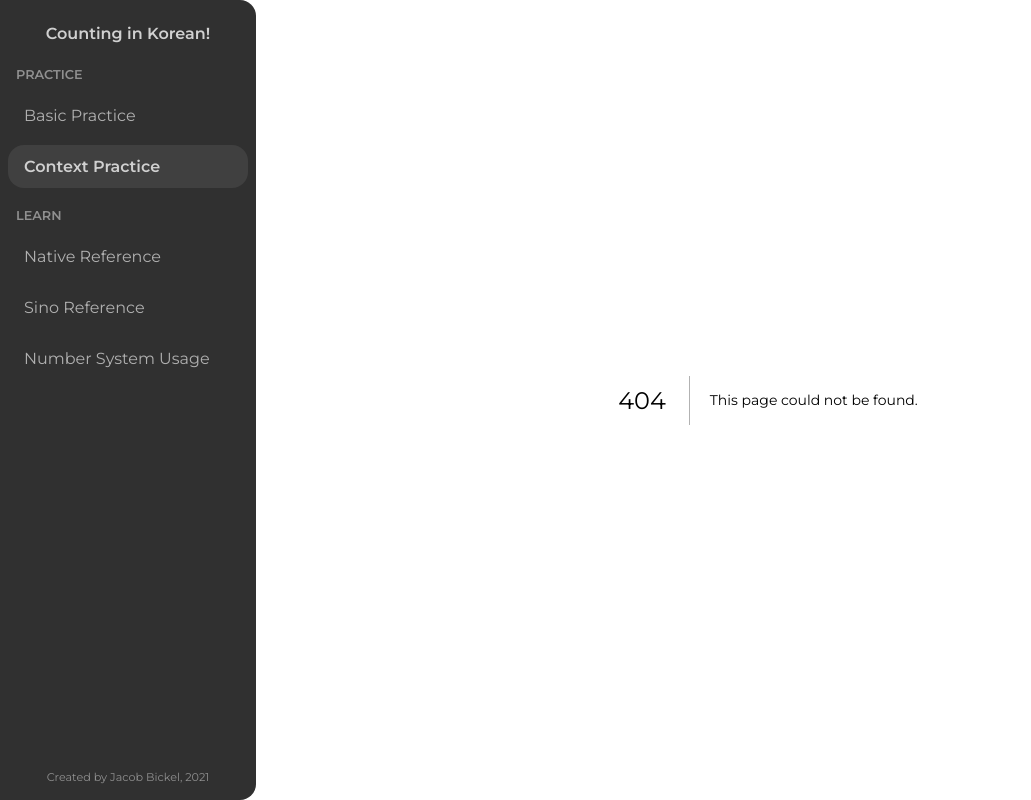
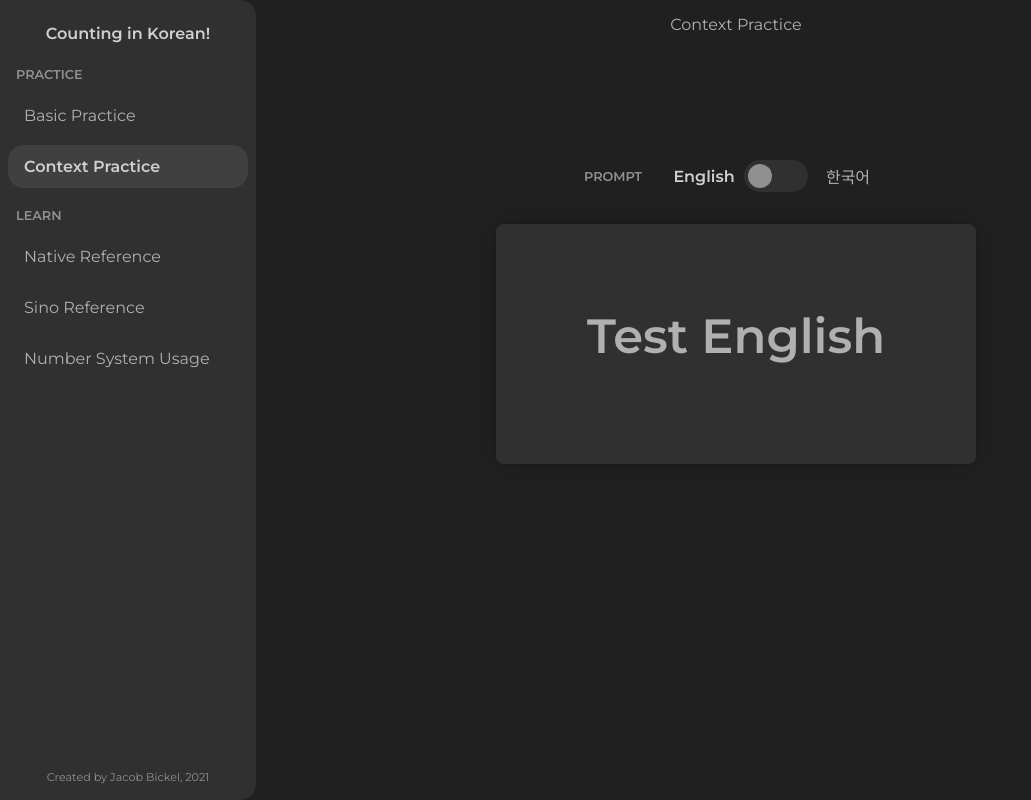
Before and after one commit to jacob-c-bickel/counting-in-korean, a Next.js app: page /practice/context in a window 1280 px wide. Before the commit this address had no page. Shown: the whole page, without its empty margins (0-1031 px from the left). Built offline with nearby package versions, Linux system fonts and the light colour scheme.

Commit message:
added context practice view

```diff
--- a/app/components/elements/LabeledToggle/LabeledToggle.module.scss
+++ b/app/components/elements/LabeledToggle/LabeledToggle.module.scss
@@ -6,7 +6,7 @@
 
   span {
     display: inline-block;
-    width: 4rem;
+    width: 5rem;
 
     text-align: center;
 
--- a/app/components/templates/BasicPractice/BasicPractice.js
+++ b/app/components/templates/BasicPractice/BasicPractice.js
@@ -1,6 +1,6 @@
-import { useEffect, useLayoutEffect, useRef, useState } from "react";
+import { useEffect, useRef, useState } from "react";
 
-import styles from "./BasicPractice.module.scss";
+import styles from "@styles/Practice.module.scss";
 import Page from "@modules/Page/Page";
 import PageHeader from "@modules/PageHeader/PageHeader";
 import Flashcard from "@modules/Flashcard/Flashcard";
--- /dev/null
+++ b/app/components/templates/ContextPractice/ContextPractice.js
@@ -0,0 +1,86 @@
+import { useEffect, useState } from "react";
+
+import styles from "@styles/Practice.module.scss";
+import Page from "@modules/Page/Page";
+import PageHeader from "@modules/PageHeader/PageHeader";
+import Flashcard from "@modules/Flashcard/Flashcard";
+import LabeledToggle from "@elements/LabeledToggle/LabeledToggle";
+import { generateContextPhrase } from "@lib/context";
+
+export default function ContextPractice() {
+  const [phrase, setPhrase] = useState(generateContextPhrase());
+  // const [number, setNumber] = useState(generateNativeNumber());
+  const [flashcardReset, setFlashcardReset] = useState(false);
+
+  const [promptType, setPromptType] = useState(true);
+  const [promptTypeControl, setPromptTypeControl] = useState(true);
+  // const [numberSystem, setNumberSystem] = useState(true);
+  // const [numberSystemControl, setNumberSystemControl] = useState(true);
+
+  useEffect(() => {
+    if (promptTypeControl === promptType) return; // Stops on initial render
+    setFlashcardReset(true);
+    setTimeout(() => {
+      setPromptType((prev) => !prev);
+      setPhrase(generateContextPhrase());
+    }, 150);
+  }, [promptTypeControl]);
+
+  // useEffect(() => {
+  //   if (numberSystemControl === numberSystem) return; // Stops on initial render
+  //   setFlashcardReset(true);
+  //   setTimeout(() => {
+  //     setNumberSystem((prev) => !prev);
+  //   }, 150);
+  // }, [numberSystemControl]);
+
+  // const firstRender = useRef(true);
+  // useEffect(() => {
+  //   if (firstRender.current) {
+  //     firstRender.current = false;
+  //     return;
+  //   }
+  //   setNumber(generateNumber());
+  // }, [numberSystem]);
+
+  return (
+    <Page>
+      <PageHeader title="Context Practice" />
+      <div className={styles.container}>
+        <div className={styles.topSpacer} />
+        <div className={styles.option}>
+          <label>Prompt</label>
+          <LabeledToggle
+            value={promptTypeControl}
+            onClick={() => setPromptTypeControl((prev) => !prev)}
+            onLabel="English"
+            offLabel="한국어"
+          />
+        </div>
+        {/* <div className={styles.option}>
+          <label>System</label>
+          <LabeledToggle
+            value={numberSystemControl}
+            onClick={() => setNumberSystemControl((prev) => !prev)}
+            onLabel="Native"
+            offLabel="Sino"
+          />
+        </div> */}
+        <Flashcard
+          prompt={promptType ? phrase.english : phrase.hangul}
+          promptNote={promptType ? "" : phrase.romanized}
+          answer={promptType ? phrase.hangul : phrase.english}
+          answerNote={promptType ? phrase.romanized : ""}
+          reset={flashcardReset}
+          setReset={setFlashcardReset}
+          onNext={() => setPhrase(generateContextPhrase())}
+        />
+        <div className={styles.botSpacer} />
+      </div>
+    </Page>
+  );
+
+  // function generateNumber() {
+  //   return numberSystem ? generateNativeNumber() : generateSinoNumber();
+  // }
+}
--- /dev/null
+++ b/app/lib/context.js
@@ -0,0 +1,16 @@
+/**
+ * @typedef {Object} ContextPhrase
+ * @property {string} english
+ * @property {string} hangul
+ * @property {string} romanized
+ * @property {string[]} notes
+ */
+
+export function generateContextPhrase() {
+  return {
+    english: "Test English",
+    hangul: "태스트 한글",
+    romanized: "test romanization",
+    notes: ["First note.", "Second note."],
+  };
+}
--- /dev/null
+++ b/pages/practice/context.js
@@ -0,0 +1,3 @@
+import ContextPractice from "@templates/ContextPractice/ContextPractice";
+
+export default ContextPractice;
```
Also changed, not shown: app/lib/numbers.js, app/styles/Practice.module.scss (renamed from app/components/templates/BasicPractice/BasicPractice.module.scss).
